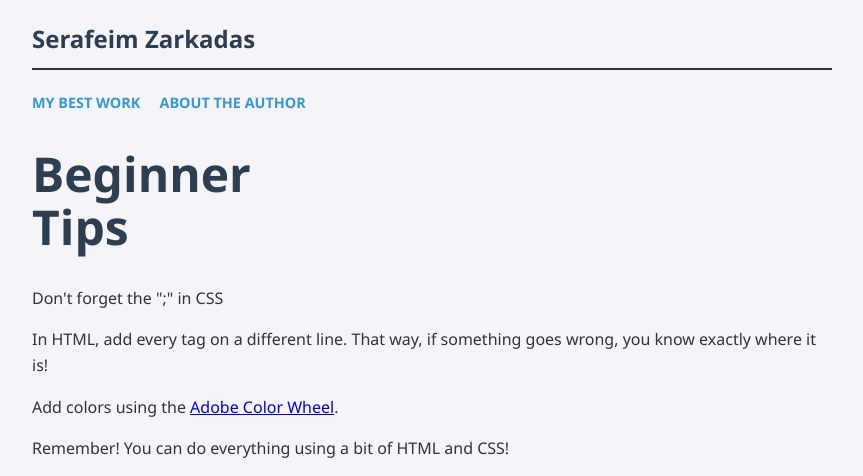
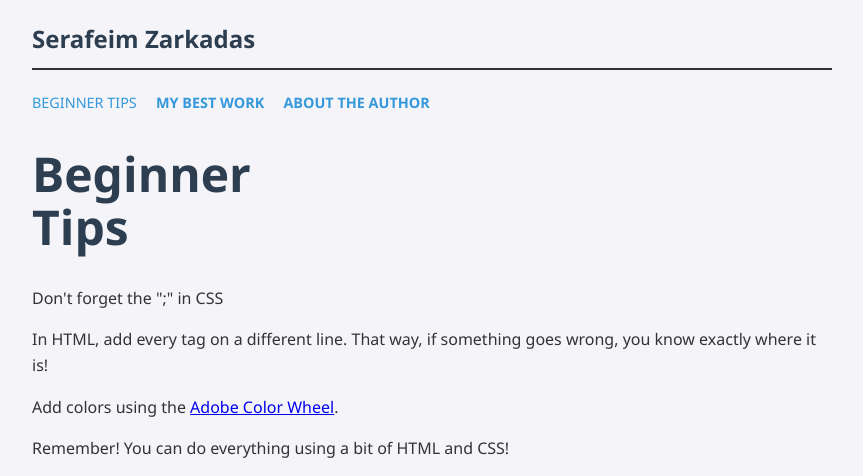
Before and after one commit to Serafeimohacker/My_Portofolio, a plain HTML site: page index.html in a window 1280 px wide. Shown: the top 476 px of the page, without its empty margins (208-1071 px from the left). Drawn offline with Linux system fonts and the light colour scheme.

Commit message:
Fix HTML structure and update navigation links

```diff
--- a/index.html
+++ b/index.html
@@ -88,7 +88,8 @@
 
   <main>
     <nav>
-      <a class="link-nav" href="#"><b>My Best Work</b></a>
+      <a class="link-nav" href="#">Beginner Tips</a>
+      <a class="link-nav" href="bestwork/index.html"><b>My Best Work</b></a>
       <a class="link-nav" href="abtme/index.html"><b>About The Author</b></a>
     </nav>
 
```
